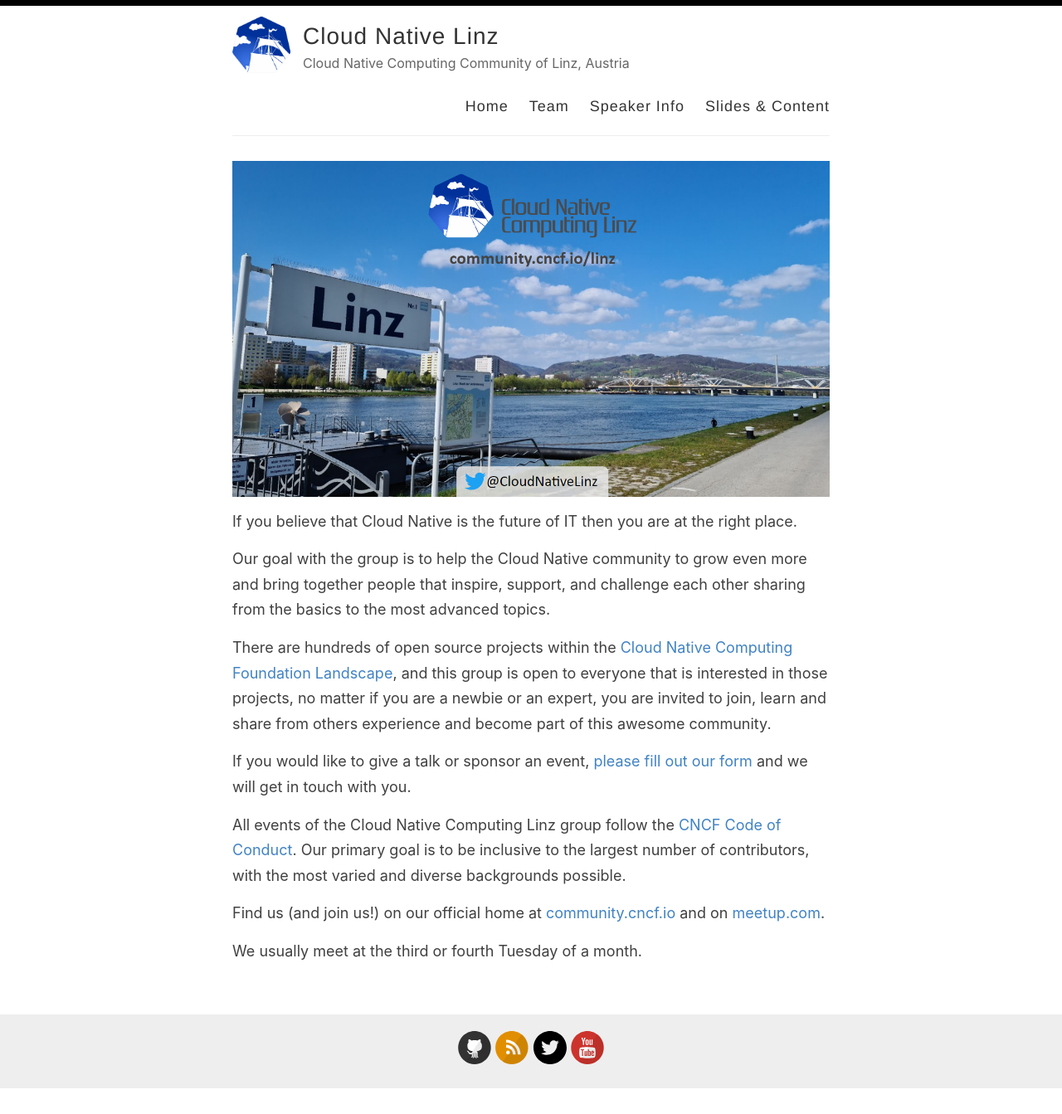
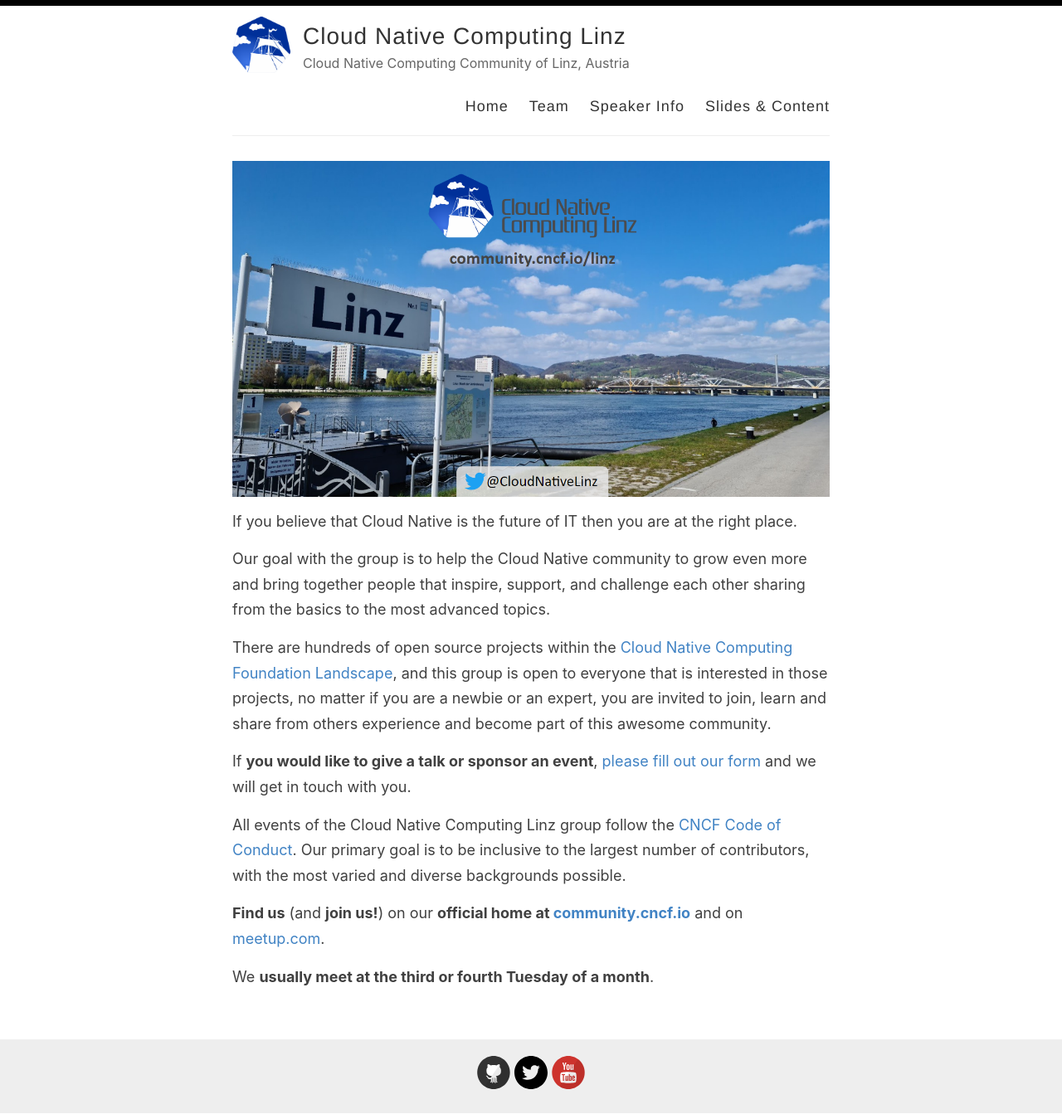
Before and after one commit to CloudNativeLinz/cloudnativelinz.github.io, a Jekyll site: the page built from _pages/about.md, in a window 1280 px wide. Shown: the whole page at 83% size. Built offline with Jekyll 4.4.1, drawn with Linux system fonts in a browser that asks for light colours; before the commit the page ends 1312 px from its top, so only the background shows below that.

Commit message:
minor formatting

```diff
--- a/_config.yml
+++ b/_config.yml
@@ -3,7 +3,7 @@
 #
 
 # Name of your site (displayed in the header)
-name: Cloud Native Linz
+name: Cloud Native Computing Linz
 
 # Name of the author
 author: Jürgen
@@ -28,7 +28,7 @@
   instagram:
   linkedin:
   pinterest:
-  rss: rss
+  rss:
   twitter: CloudNativeLinz
   stackoverflow:
   youtube: channel/UCmSELZztLD8TeEEKSKWFp-A # channel/<your_long_string> or user/<user-name>
--- a/_pages/about.md
+++ b/_pages/about.md
@@ -14,10 +14,10 @@
 
 There are hundreds of open source projects within the [Cloud Native Computing Foundation Landscape](https://landscape.cncf.io/), and this group is open to everyone that is interested in those projects, no matter if you are a newbie or an expert, you are invited to join, learn and share from others experience and become part of this awesome community.
 
-If you would like to give a talk or sponsor an event, [please fill out our form](https://forms.gle/9GPboKs4T5Yboq5c8) and we will get in touch with you.
+If **you would like to give a talk or sponsor an event**, [please fill out our form](https://forms.gle/9GPboKs4T5Yboq5c8) and we will get in touch with you.
 
 All events of the Cloud Native Computing Linz group follow the [CNCF Code of Conduct](https://github.com/cncf/foundation/blob/main/code-of-conduct.md). Our primary goal is to be inclusive to the largest number of contributors, with the most varied and diverse backgrounds possible.
 
-Find us (and join us!) on our official home at [community.cncf.io](https://community.cncf.io/linz/) and on [meetup.com](https://www.meetup.com/Cloud-Native-Computing-Linz/).
+**Find us** (and **join us!**) on our **official home at [community.cncf.io](https://community.cncf.io/linz/)** and on [meetup.com](https://www.meetup.com/Cloud-Native-Computing-Linz/).
 
-We usually meet at the third or fourth Tuesday of a month.
+We **usually meet at the third or fourth Tuesday of a month**.
```
Also changed, not shown: _pages/slides.md (+15 -15 lines).
